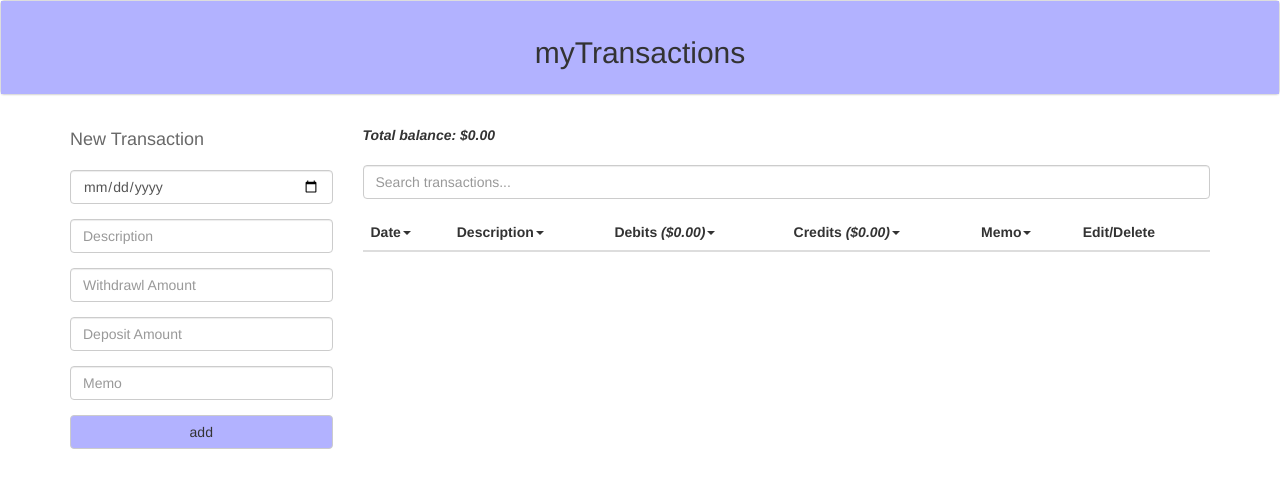
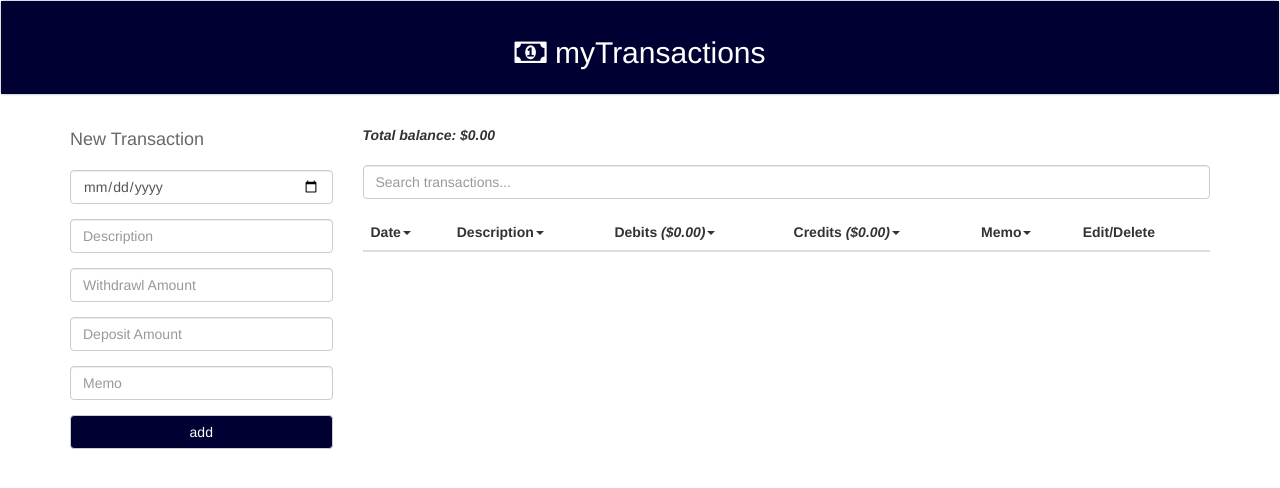
Before and after one commit to bhprtk/banking-app, a website: page views/index.html in a window 1280 px wide. Drawn offline with nearby package versions, Linux system fonts and the light colour scheme; files that its build step writes are made by us from their sources; no server answers.

Commit message:
change panel color

```diff
--- a/models/tran.js
+++ b/models/tran.js
@@ -12,7 +12,7 @@ db.run(`CREATE TABLE IF NOT EXISTS trans (
         )`);
 
 exports.create = function(tran, cb) {
-  db.run('INSERT INTO trans (id, date, desc, debit, credit, memo) VALUES (?, ?, ?, ?, ?, ?)', null, tran.date, tran.desc, tran.debit, tran.credit, tran.memo,
+  db.run('INSERT INTO trans (id, date, desc, debit, credit, memo) VALUES (?, ?, ?, ?, ?, ?)', null, tran.date, tran.desc, tran.debit || 0, tran.credit || 0, tran.memo,
     (err) => {
       if(err) return cb(err);
 
--- a/public/style.css
+++ b/public/style.css
@@ -1,6 +1,7 @@
 .panel-body {
   text-align: center;
-  background: #b2b2ff;
+  background: #000033;
+  color: white;
 }
 
 .add-button {
@@ -18,7 +19,8 @@ h4 {
   margin-bottom: 20px;
 }
 .add-button{
-  background: #b2b2ff;
+  background: #000033;
+  color: white;
 }
 
 .edit-button{
--- a/views/index.html
+++ b/views/index.html
@@ -6,6 +6,7 @@
   <link href="https://maxcdn.bootstrapcdn.com/bootstrap/3.3.6/css/bootstrap.min.css" rel="stylesheet">
   <link rel="stylesheet" href="style.css">
   <script src="https://code.jquery.com/jquery-2.2.3.min.js"></script>
+  <link href="https://maxcdn.bootstrapcdn.com/font-awesome/4.6.1/css/font-awesome.min.css" rel="stylesheet">
   <script src="https://maxcdn.bootstrapcdn.com/bootstrap/3.3.6/js/bootstrap.min.js"></script>
   <script src="https://cdnjs.cloudflare.com/ajax/libs/angular.js/1.5.5/angular.js"></script>
   <script src="/js/main.js"></script>
@@ -16,7 +17,7 @@
 <body ng-app='bankingApp' ng-controller='mainCtrl'>
   <div class="panel panel-default">
     <div class="panel-body">
-      <h2>myTransactions</h2>
+      <h2><span class="fa fa-money" aria-hidden="true"></span> myTransactions</h2>
     </div>
   </div>
 
```
Also changed, not shown: 1 other file.
